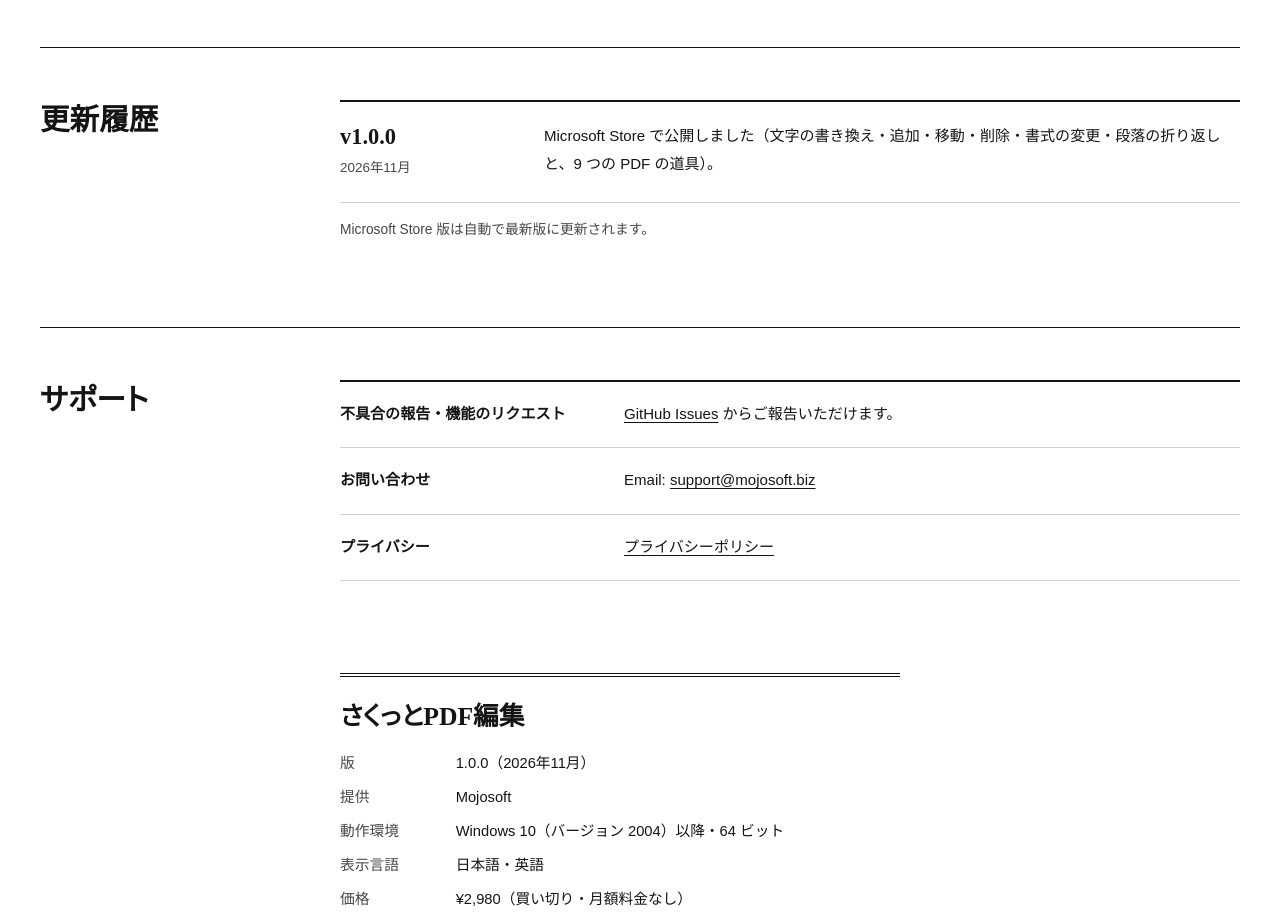
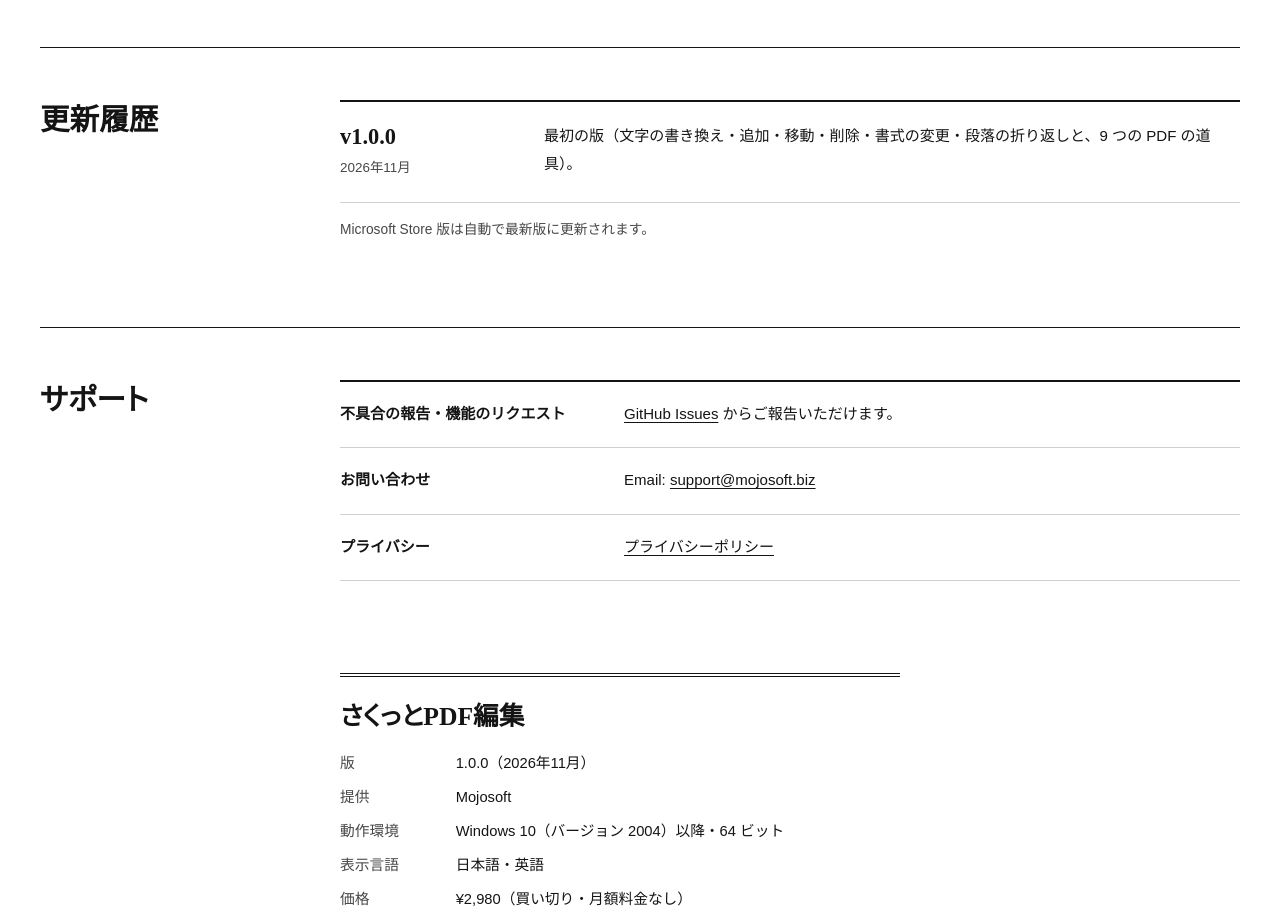
Before and after one commit to mojosoftjp/sakutto-pdf-editor, a plain HTML site: page index.html in a window 1280 px wide. Shown: the part 10180-11102 px from the top of the page. Drawn offline with Linux system fonts and the light colour scheme; a web font is replaced by a local one.

Commit message:
fix(lp): 更新履歴は公開の前なので「最初の版」と書く
Co-Authored-By: Claude Opus 5.5 <noreply@anthropic.com>

```diff
--- a/index.html
+++ b/index.html
@@ -284,7 +284,7 @@
     <div class="log">
       <article>
         <div><h3>v1.0.0</h3><time datetime="2026-11">2026年11月</time></div>
-        <p>Microsoft Store で公開しました（文字の書き換え・追加・移動・削除・書式の変更・段落の折り返しと、9 つの PDF の道具）。</p>
+        <p>最初の版（文字の書き換え・追加・移動・削除・書式の変更・段落の折り返しと、9 つの PDF の道具）。</p>
       </article>
     </div>
     <p class="log-note">Microsoft Store 版は自動で最新版に更新されます。</p>
```
Also changed, not shown: en/index.html (+1 -1 lines).
